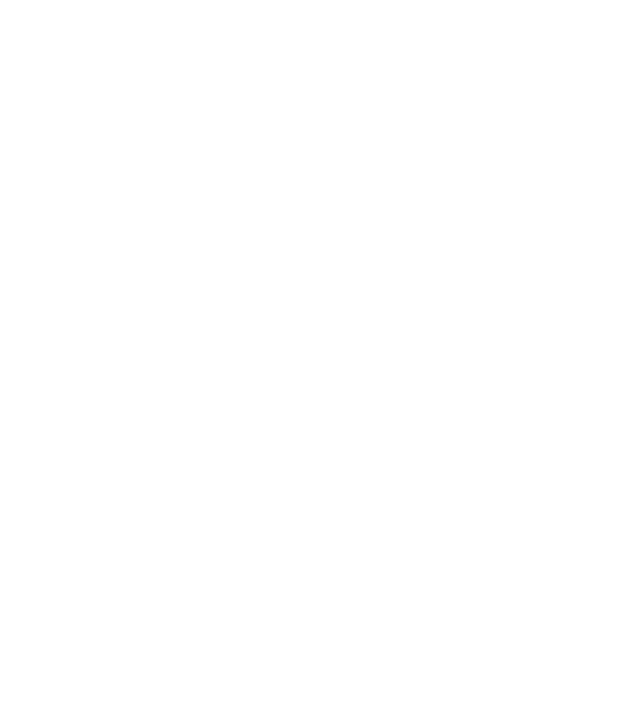
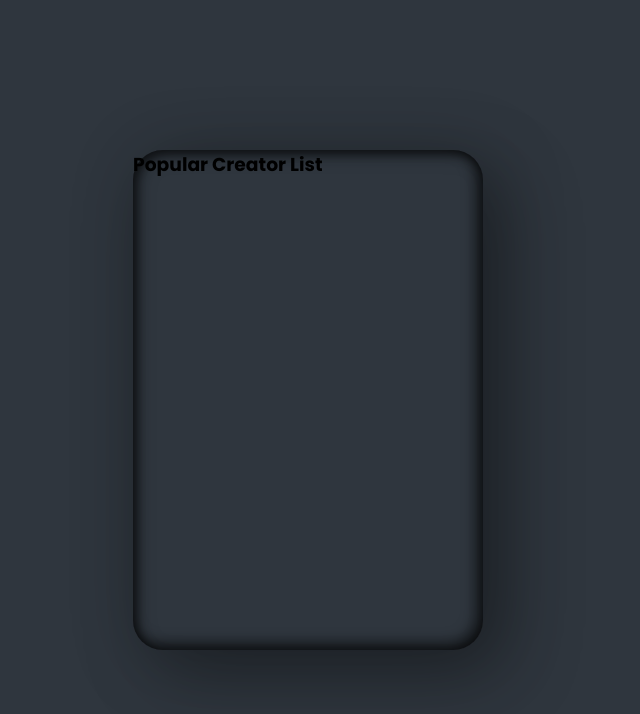
Before and after one commit to FtobarV64/ClaymorphismOT, a plain HTML site: page index.html in a window 1280 px wide. Shown: the whole page, without its empty margins (332-972 px from the left). Drawn offline with Linux system fonts and the light colour scheme.

Commit message:
Style.container commit

```diff
--- a/assets/css/style.css
+++ b/assets/css/style.css
@@ -0,0 +1,36 @@
+/* 1.- Imports fonts from google fonts: Poppins normal from 200 to 900 */
+@import url('https://fonts.googleapis.com/css2?family=Poppins:wght@200;300;400;500;600;700;800;900&display=swap');
+
+/* 2.- Set page */
+*
+{
+    margin: 0;
+    padding: 0;
+    box-sizing: border-box;
+    font-family: 'Poppins', sans-serif;
+}
+
+/* 3.- Style to body */
+body
+{
+    display: flex;
+    justify-content: center;
+    align-items: center;
+    min-height: 100vh;
+    background: #2f363e;
+}
+
+/* 4.- Style to class .container */
+.container
+{
+    position: relative;
+    width: 350px;
+    min-height: 500px;
+    background: #2f363e;
+    border-radius: 30px;
+    box-shadow: 25px 25px 75px rgba(0, 0, 0, 0.25),
+    10px 10px 70px rgba(0, 0, 0, 0.25),
+    inset 5px 5px 10px rgba(0, 0, 0, 0.5),
+    inset 5px 5px 20px rgba(0, 0, 0, 0.2),
+    inset -5px -5px 15px rgba(0, 0, 0, 0.75);
+}
--- a/index.html
+++ b/index.html
@@ -11,6 +11,9 @@ link video: https://www.youtube.com/watch?v=Ao-bepemF8A -->
     <link rel="stylesheet" href="assets/css/style.css">
 </head>
 <body>
+    <div class="container">
+        <h3>Popular Creator List</h3>
+    </div>
 
 <!-- Link script.js -->
 <script src="assets/js/script.js"></script>
```
